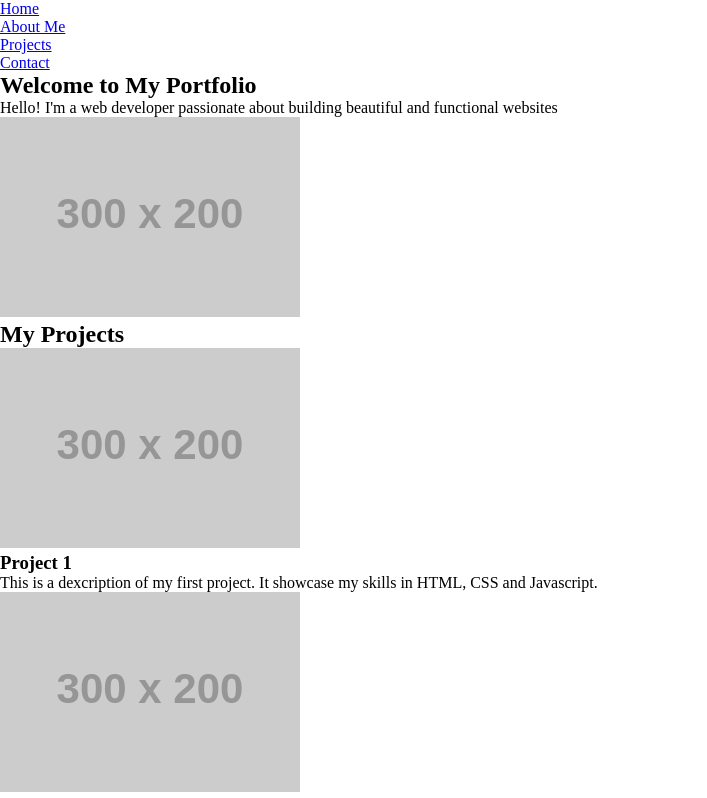
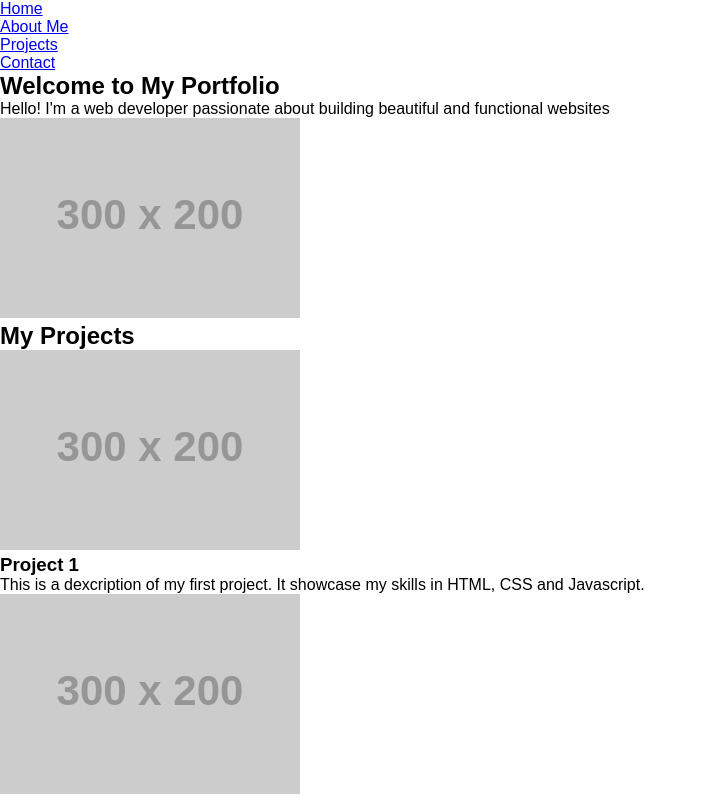
Before and after one commit to DhanushkaChandimal/Code-The-Landing-Page, a plain HTML site: page index.html in a window 1280 px wide. Shown: the top 798 px of the page, without its empty margins (0-707 px from the left). Drawn offline with Linux system fonts and the light colour scheme; placeholder pictures from the web are drawn by us.

Commit message:
Style the body section

```diff
--- a/styles.css
+++ b/styles.css
@@ -3,3 +3,9 @@
     padding: 0;
     box-sizing: border-box;
 }
+
+body {
+    font-family: Arial, Helvetica, sans-serif;
+    display: flex;
+    flex-direction: column;
+}
```
